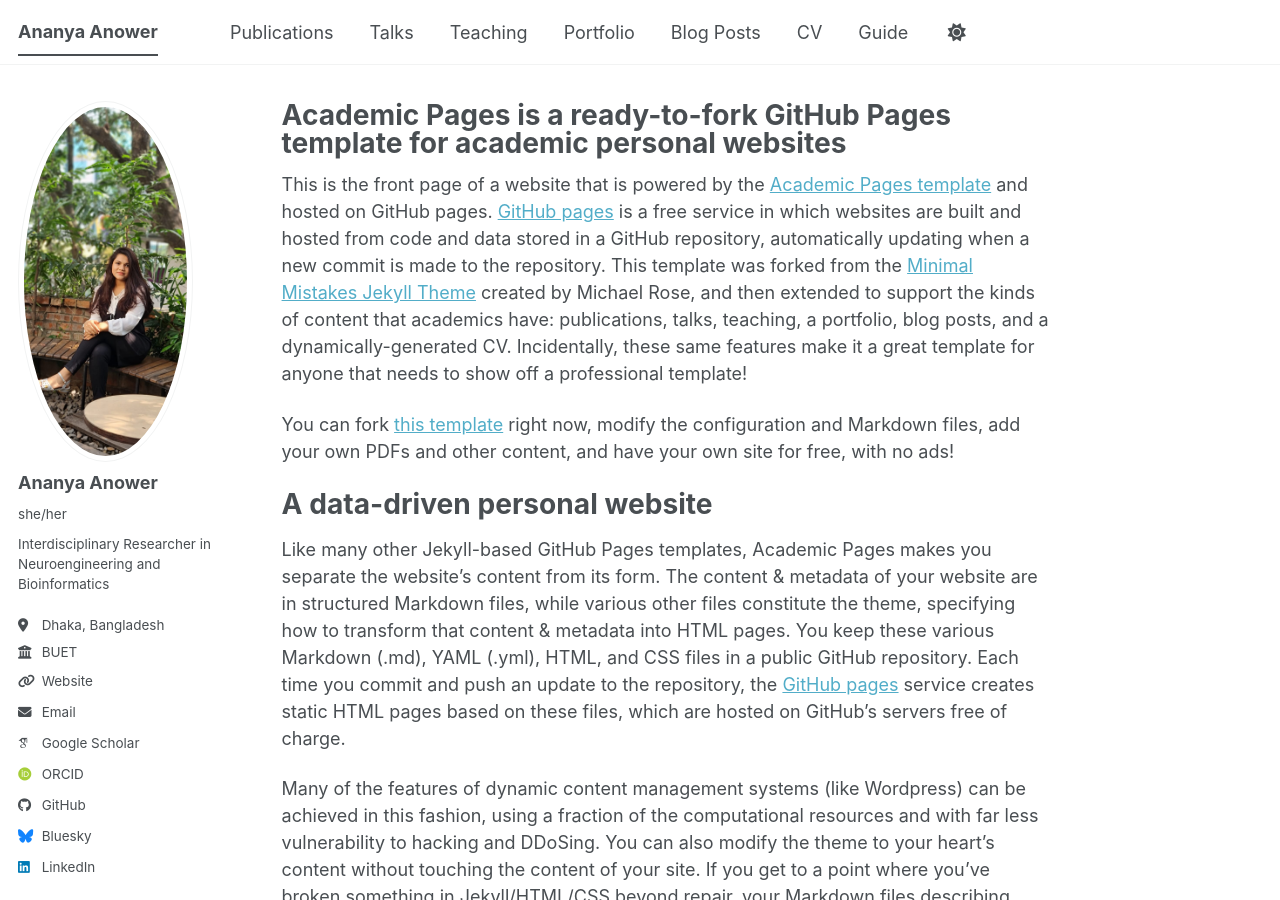
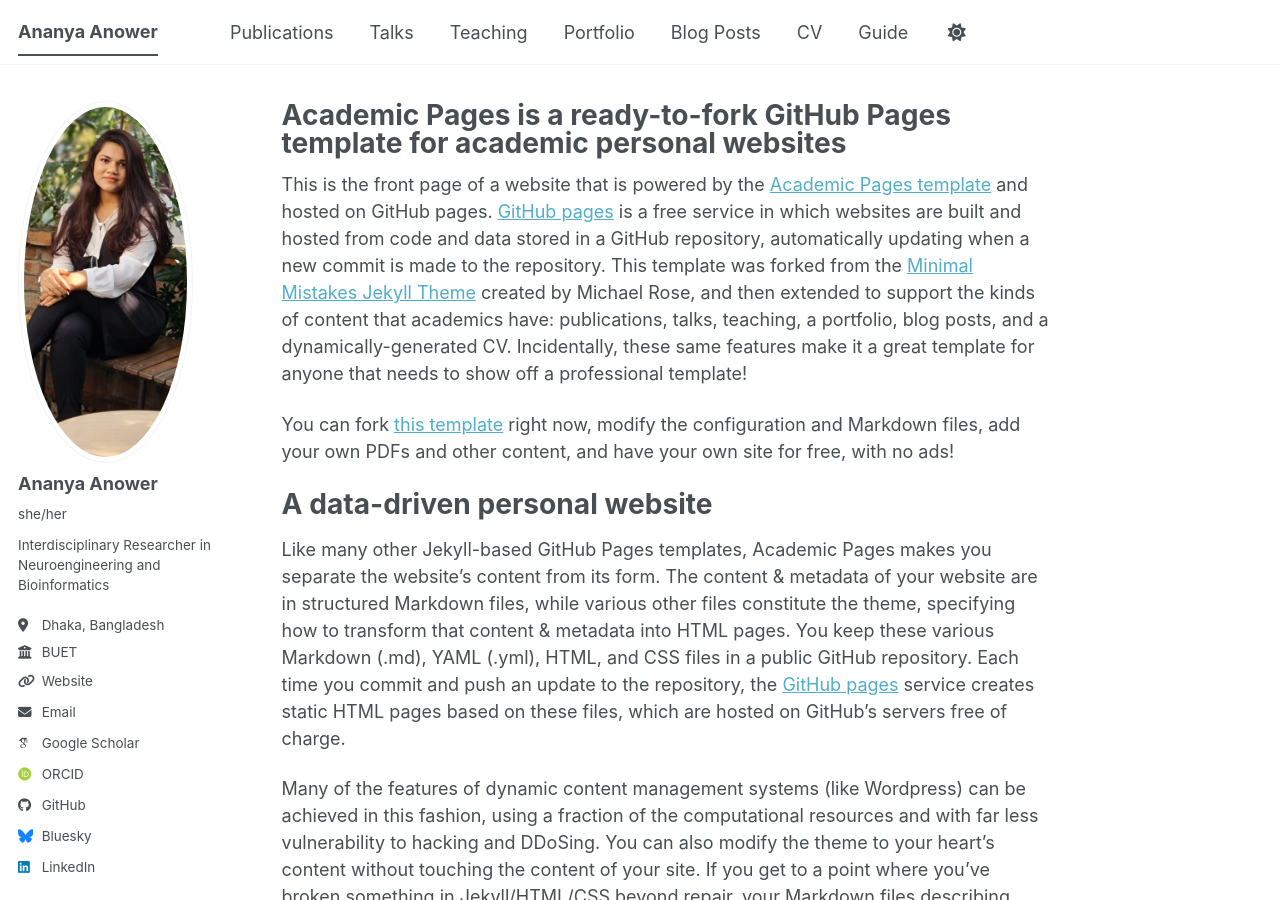
Before and after one commit to AnanyaAnower/AnanyaAnower.github.io, a Jekyll site: the page built from _pages/about.md, in a window 1280 px wide and 900 px high. Built offline with Jekyll 4.4.1, drawn with Linux system fonts in a browser that asks for light colours; some web fonts are replaced; a script bundle is joined from its source files by our own code; library files that are not in the unit come from our copies.

Commit message:
Update _config.yml

```diff
--- a/_config.yml
+++ b/_config.yml
@@ -23,7 +23,7 @@
 #               Additional customization can be done by editing /_includes/author-profile.html
 author:
   # Biographic information
-  avatar           : "Ananya.jpg"
+  avatar           : "profile.png"
   name             : "Ananya Anower"
   pronouns         : "she/her"
   bio              : "Interdisciplinary Researcher in Neuroengineering and Bioinformatics"
```
